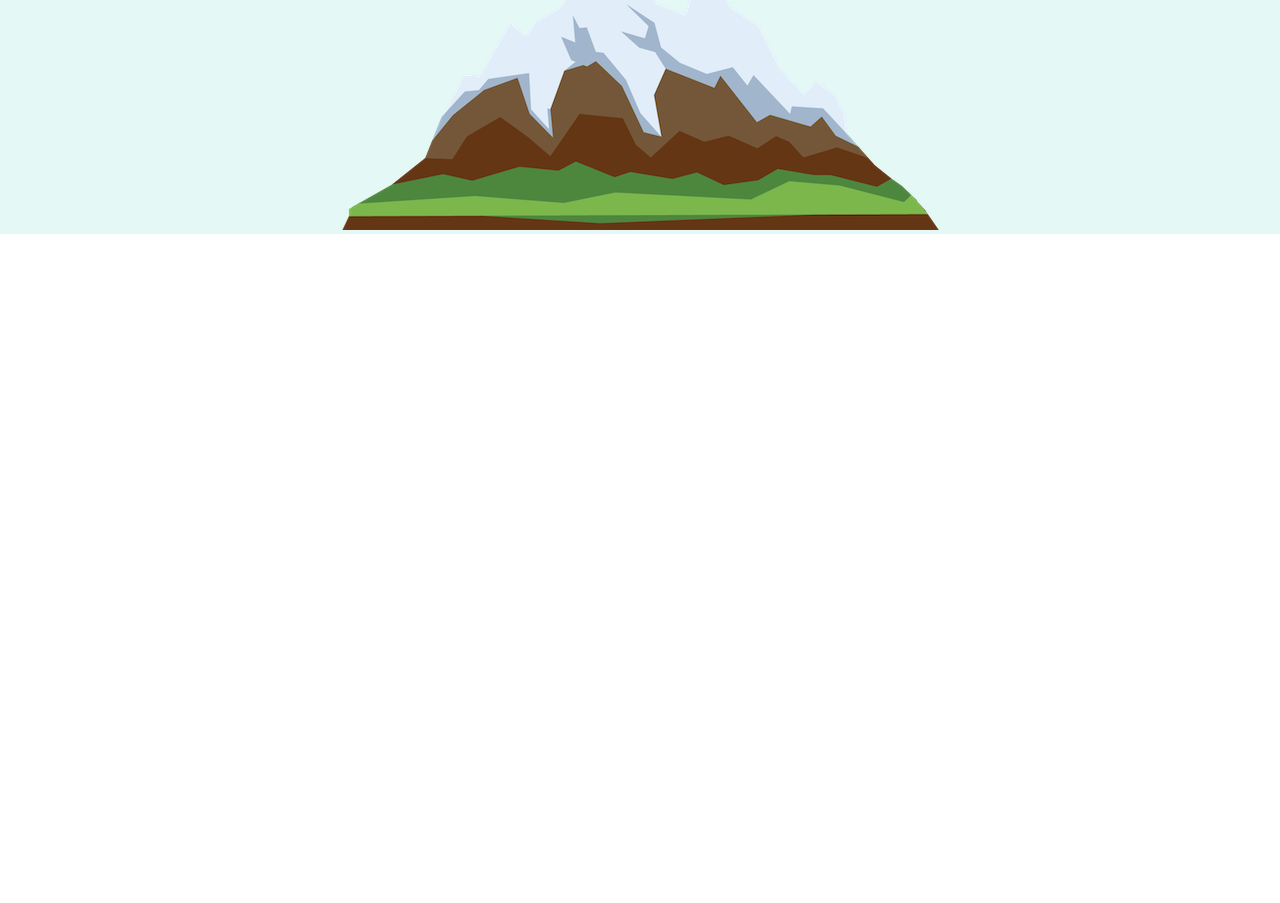
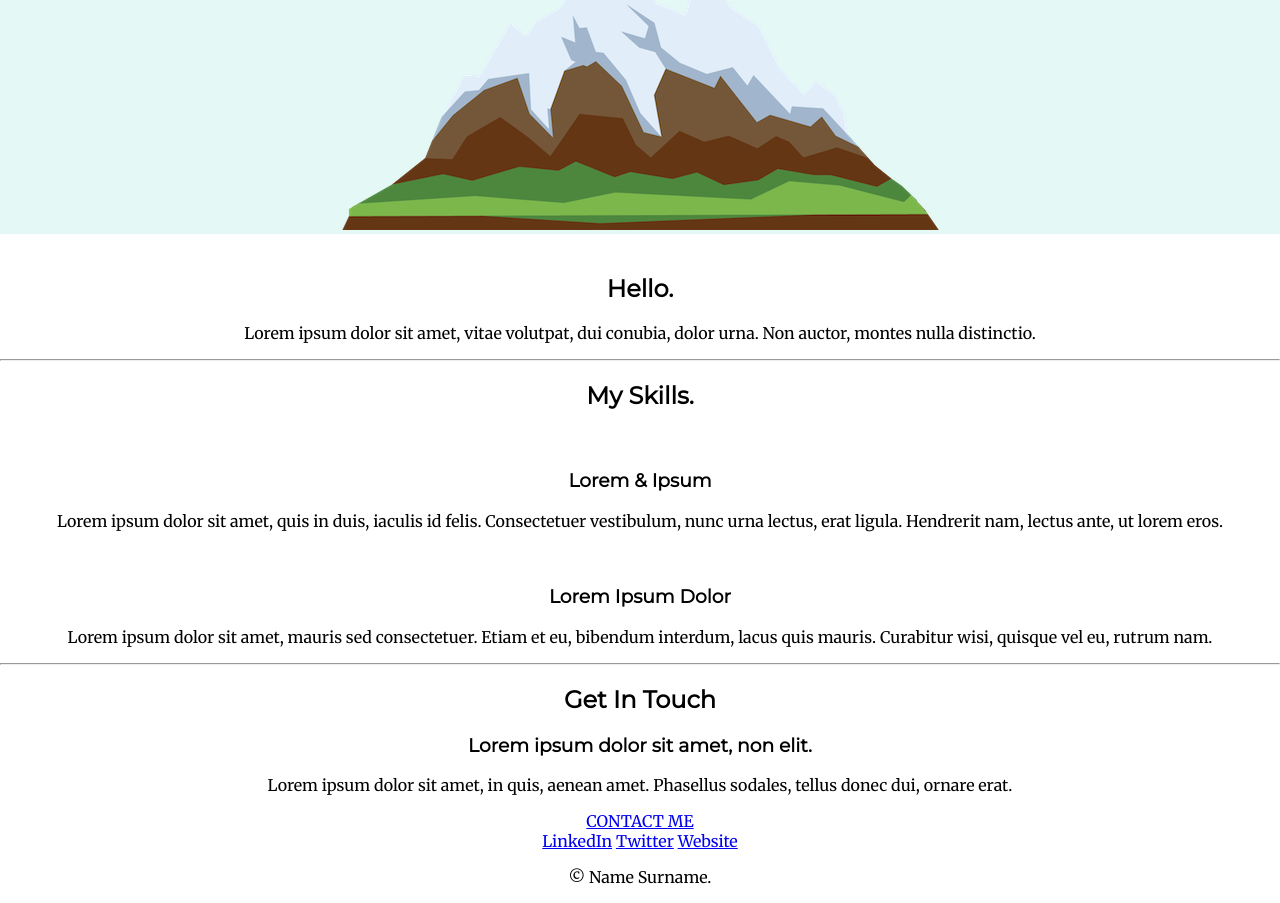
Before and after one commit to gbolli/personal_page_appbrewery, a plain HTML site: page index.html in a window 1280 px wide. Shown: the part 331-1234 px from the top of the page. Before the commit the page ends 800 px from the top, so only its background shows below. Drawn offline with Linux system fonts and the light colour scheme.

Commit message:
Add filler text for other sections

```diff
--- a/index.html
+++ b/index.html
@@ -20,5 +20,41 @@
         <img src="images/mountain.png" alt="mountain-img">
     </div>
 
+    <div class="middle-container">
+        <div class="profile">
+          <img src="" alt="">
+          <h2>Hello.</h2>
+          <p>Lorem ipsum dolor sit amet, vitae volutpat, dui conubia, dolor urna. Non auctor, montes nulla distinctio.</p>
+        </div>
+        <hr>
+        <div class="skills">
+          <h2>My Skills.</h2>
+          <div class="skill-row">
+            <img class="" src="" alt="">
+            <h3>Lorem & Ipsum</h3>
+            <p>Lorem ipsum dolor sit amet, quis in duis, iaculis id felis. Consectetuer vestibulum, nunc urna lectus, erat ligula. Hendrerit nam, lectus ante, ut lorem eros.</p>
+          </div>
+          <div class="skill-row">
+            <img class="" src="" alt="">
+            <h3>Lorem Ipsum Dolor</h3>
+            <p>Lorem ipsum dolor sit amet, mauris sed consectetuer. Etiam et eu, bibendum interdum, lacus quis mauris. Curabitur wisi, quisque vel eu, rutrum nam.</p>
+          </div>
+        </div>
+        <hr>
+        <div class="contact-me">
+          <h2>Get In Touch</h2>
+          <h3>Lorem ipsum dolor sit amet, non elit.</h3>
+          <p>Lorem ipsum dolor sit amet, in quis, aenean amet. Phasellus sodales, tellus donec dui, ornare erat.</p>
+          <a class="btn" href="mailto:name@email.com">CONTACT ME</a>
+        </div>
+    </div>
+
+
+    <div class="bottom-container">
+        <a class="footer-link" href="https://www.linkedin.com/">LinkedIn</a>
+        <a class="footer-link" href="https://twitter.com/">Twitter</a>
+        <a class="footer-link" href="https://www.appbrewery.co/">Website</a>
+        <p>© Name Surname.</p>
+    </div>
 </body>
 </html>
```
